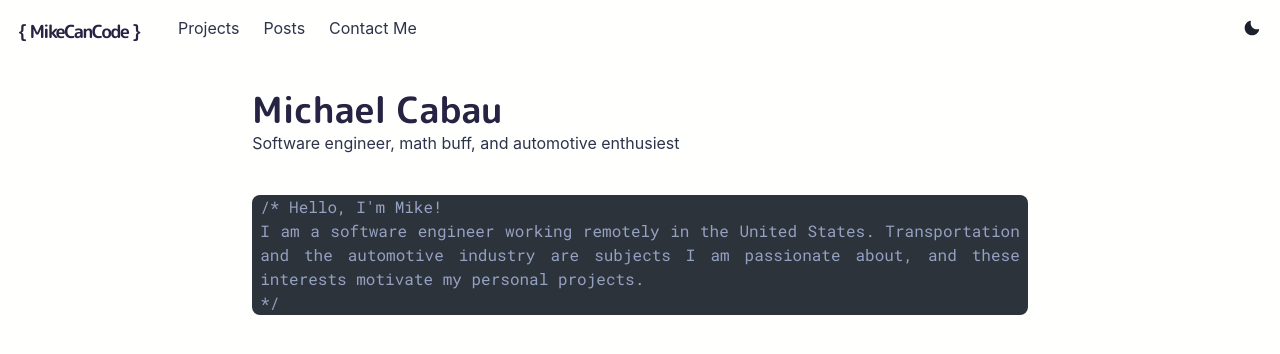
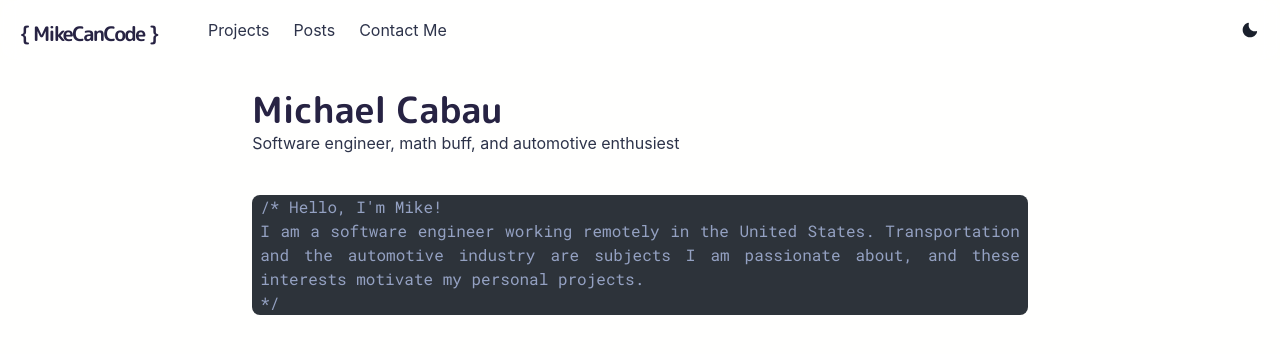
Before and after one commit to bcabau1/mike-can-code, a Next.js app: page / in a window 1280 px wide. Shown: the top 354 px of the page. Built offline with nearby package versions, Linux system fonts and the light colour scheme.

Commit message:
tweak navbar style

```diff
--- a/components/navbar.js
+++ b/components/navbar.js
@@ -50,13 +50,13 @@ export default function Navbar(props) {
     >
       <Container
         display="flex"
-        p={2}
+        p={2.5}
         maxW="container.xl"
         wrap="wrap"
         align="center"
         justify="space-between"
       >
-        <Flex align="center" mr={5}>
+        <Flex align="center" mr={8}>
           <Heading as="h1" size="lg" letterSpacing={'tighter'}>
             <NavBarTitle/>
           </Heading>
--- a/components/navbartitle.js
+++ b/components/navbartitle.js
@@ -5,7 +5,7 @@ import styled from '@emotion/styled'
 
 const NavBox = styled.span`
   font-weight: bold;
-  font-size: 18px;
+  font-size: 20px;
   display: inline-flex;
   align-items: center;
   height: 30px;
--- a/libs/theme.js
+++ b/libs/theme.js
@@ -32,7 +32,7 @@ const components = {
   Link: {
     baseStyle: props => ({
       color: mode('#3d7aed', '#ff63c3')(props),
-      textUnderlineOffset: 3
+      textUnderlineOffset: 5,
     })
   }
 }
```
